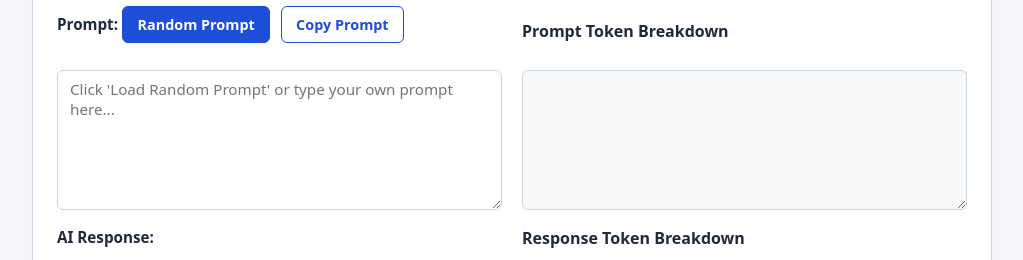
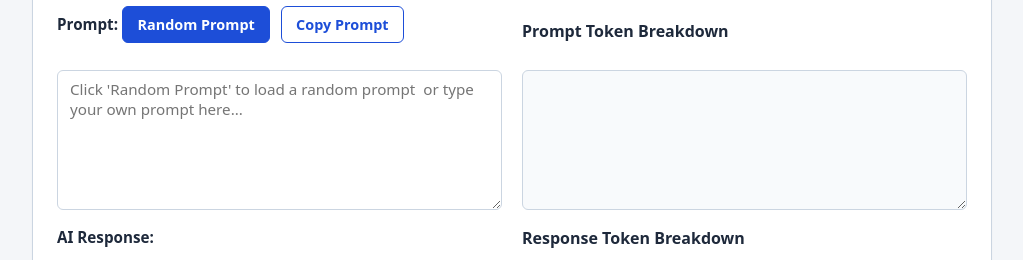
Before and after one commit to ksquires-brookdale/ai-impact-calculator, a plain HTML site: page comp119-token-impact.html in a window 1280 px wide. Shown: the part 182-442 px from the top of the page, without its empty margins (128-1151 px from the left). Drawn offline with Linux system fonts and the light colour scheme.

Commit message:
Fix prompt window message

```diff
--- a/comp119-token-impact.html
+++ b/comp119-token-impact.html
@@ -461,7 +461,9 @@
             <button type="button" id="btn-copy-prompt">Copy Prompt</button>
             <span id="copy-status" role="status" aria-live="polite"></span>
           </div>
-          <textarea id="prompt-input" name="prompt-input" rows="5" placeholder="Click 'Load Random Prompt' or type your own prompt here..."></textarea>
+          <textarea id="prompt-input" name="prompt-input" rows="5" placeholder="Click 'Random Prompt' to load a random prompt  or type your own prompt here..."></textarea>
+
+          <!-- <textarea id="prompt-input" name="prompt-input" rows="5" placeholder="Click 'Load Random Prompt' or type your own prompt here..."></textarea> -->
           <!-- <p>Prompt Tokens: <strong id="prompt-token-count">0</strong></p> -->
         </div>
 
```
Also changed, not shown: index.html (+1 -1 lines).
